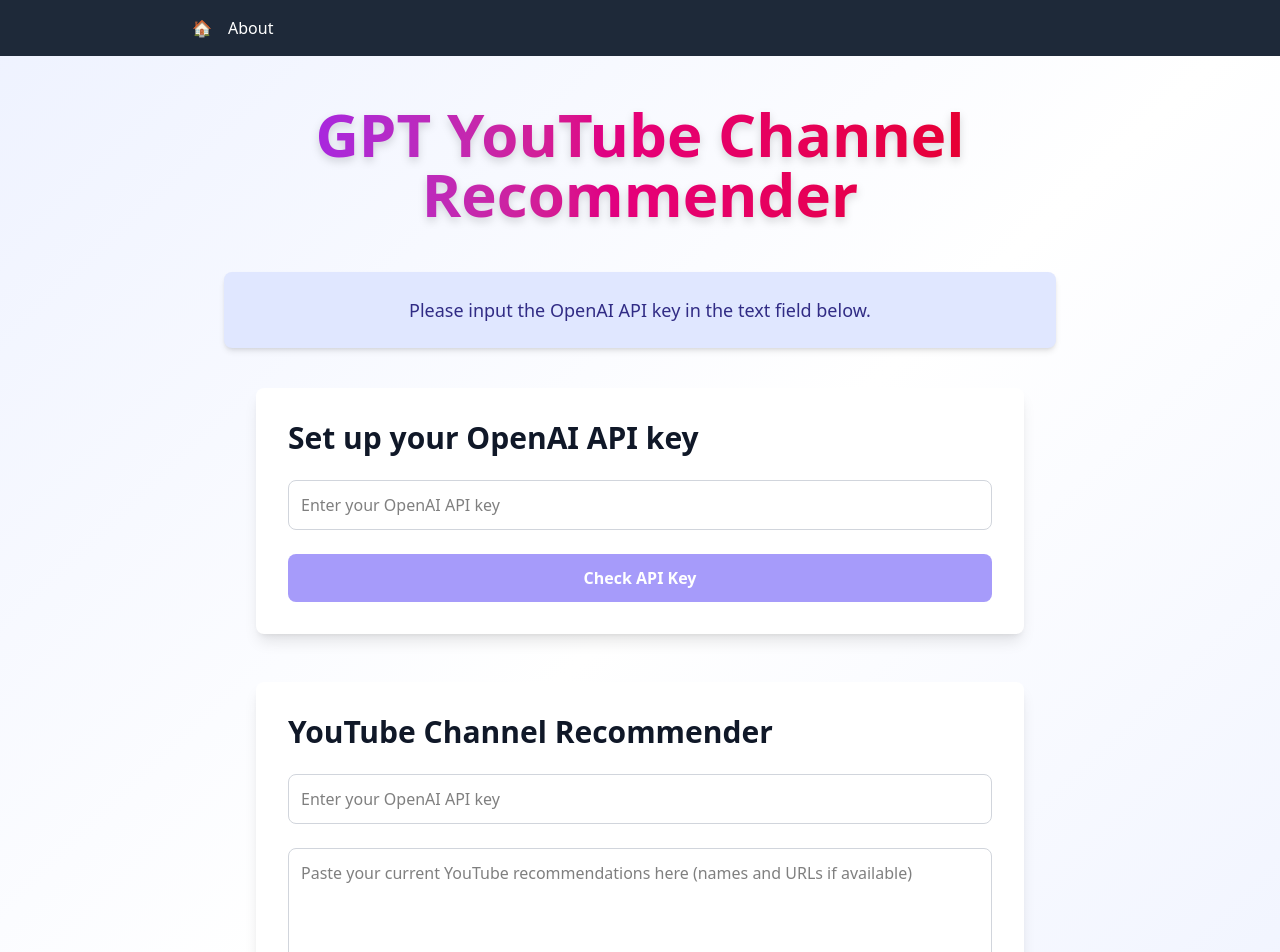
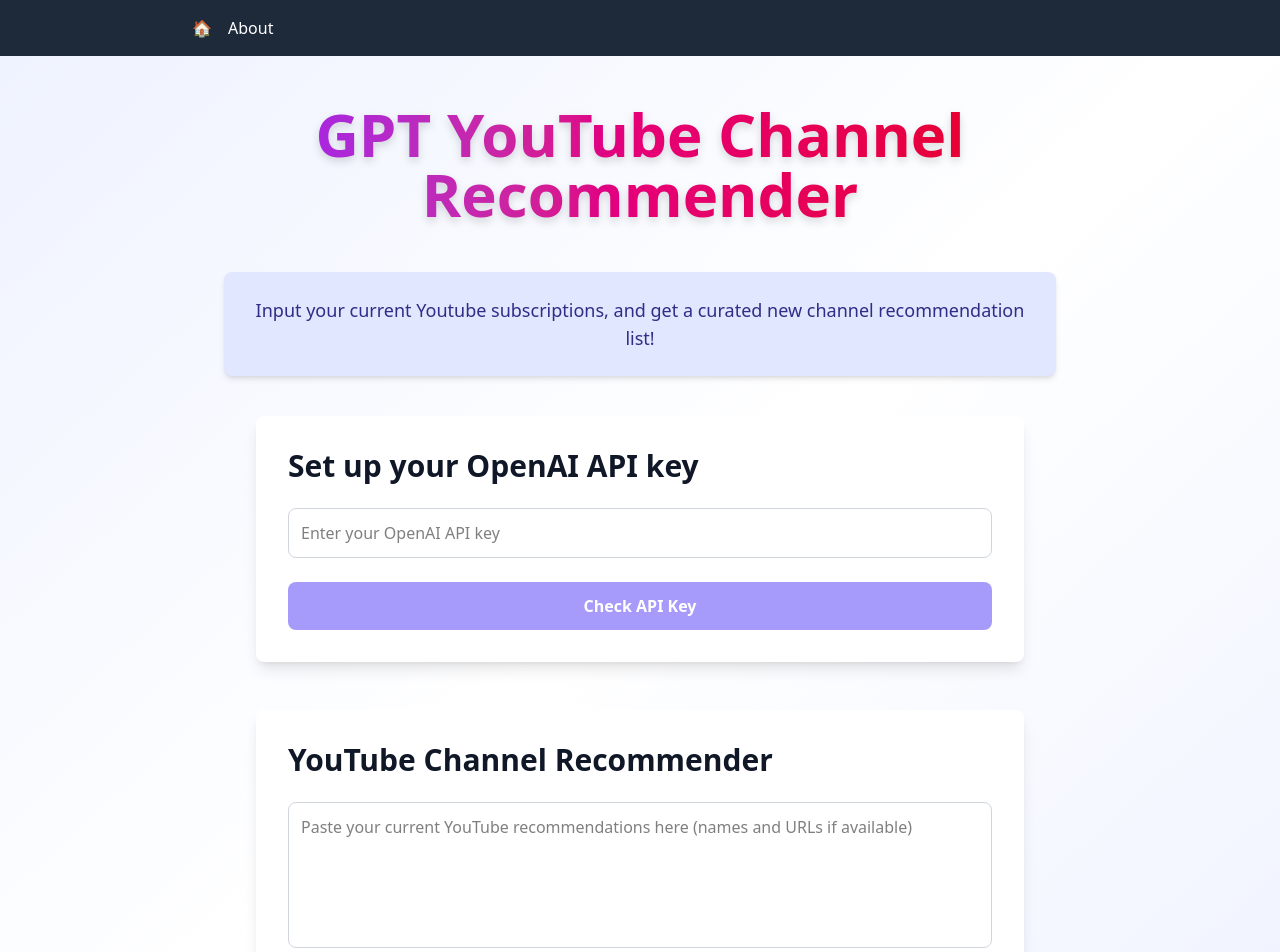
Before and after one commit to louispaulet/gpt_recommender, a React (Vite) app in the folder gpt_reco_app/: page /#/ in a window 1280 px wide. Shown: the top 952 px of the page. Built offline with nearby package versions, Linux system fonts and the light colour scheme.

Commit message:
remove api key text field and get the api key from a cookie instead

```diff
--- a/gpt_reco_app/src/components/YouTubeRecommender.jsx
+++ b/gpt_reco_app/src/components/YouTubeRecommender.jsx
@@ -1,5 +1,6 @@
-import React, { useState } from 'react';
+import React, { useState, useEffect } from 'react';
 import OpenAI from 'openai';
+import Cookies from 'js-cookie';
 import { z } from 'zod';
 import { zodTextFormat } from 'openai/helpers/zod';
 import YouTubeRecommendationList from './YouTubeRecommendationList';
@@ -21,9 +22,17 @@ function YouTubeRecommender() {
   const [numRecommendations, setNumRecommendations] = useState(10);
   const [prompt, setPrompt] = useState('');
 
+  useEffect(() => {
+    // Load API key from cookie on mount
+    const savedKey = Cookies.get('openai_api_key');
+    if (savedKey) {
+      setApiKey(savedKey);
+    }
+  }, []);
+
   const getRecommendations = async () => {
     if (!apiKey) {
-      setRecommendations('Please enter your OpenAI API key above to get recommendations.');
+      setRecommendations('API key not found. Please set your OpenAI API key in the homepage.');
       return;
     }
     setLoading(true);
@@ -72,13 +81,6 @@ Do NOT recommend a channel that is already present in the input list.`;
   return (
     <section className="max-w-3xl mx-auto p-8 mt-10 bg-white rounded-lg shadow-lg">
       <h2 className="text-3xl font-extrabold mb-6 text-gray-900">YouTube Channel Recommender</h2>
-      <input
-        type="text"
-        placeholder="Enter your OpenAI API key"
-        value={apiKey}
-        onChange={(e) => setApiKey(e.target.value)}
-        className="w-full p-3 border border-gray-300 rounded-lg mb-6 focus:outline-none focus:ring-2 focus:ring-indigo-500 focus:border-indigo-500 transition"
-      />
       <textarea
         rows={5}
         placeholder="Paste your current YouTube recommendations here (names and URLs if available)"
@@ -98,7 +100,7 @@ Do NOT recommend a channel that is already present in the input list.`;
       </label>
       <button
         onClick={getRecommendations}
-        disabled={loading || !inputText || !apiKey}
+        disabled={loading || !inputText}
         className="w-full py-3 bg-indigo-600 hover:bg-indigo-700 focus:ring-4 focus:ring-indigo-300 text-white font-semibold rounded-lg disabled:opacity-50 disabled:cursor-not-allowed transition"
       >
         {loading ? 'Getting Recommendations...' : 'Get Recommendations'}
--- a/gpt_reco_app/src/pages/Homepage.jsx
+++ b/gpt_reco_app/src/pages/Homepage.jsx
@@ -9,7 +9,7 @@ function Homepage() {
         GPT YouTube Channel Recommender
       </h1>
       <section className="mb-10 p-6 bg-indigo-100 rounded-lg shadow-md text-indigo-900 font-medium text-center text-lg">
-        Please input the OpenAI API key in the text field below.
+        Input your current Youtube subscriptions, and get a curated new channel recommendation list!
       </section>
       <HomepageComponent />
       <div className="mt-12">
```
